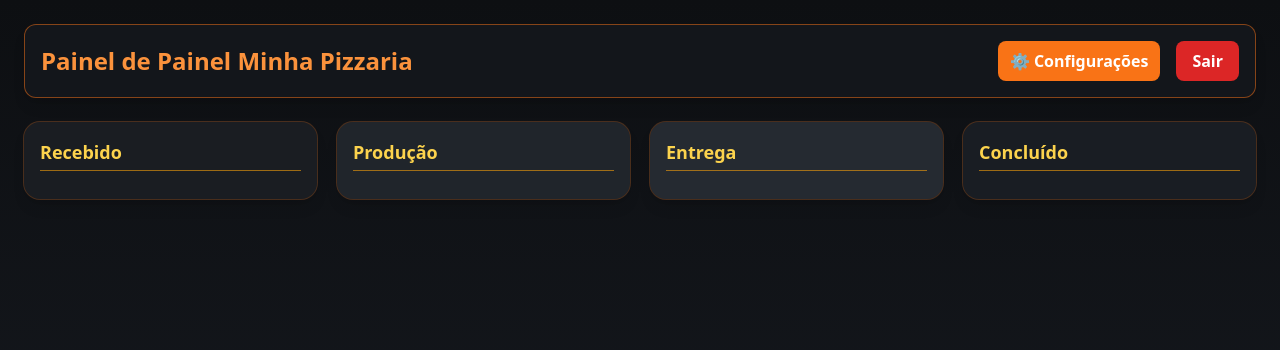
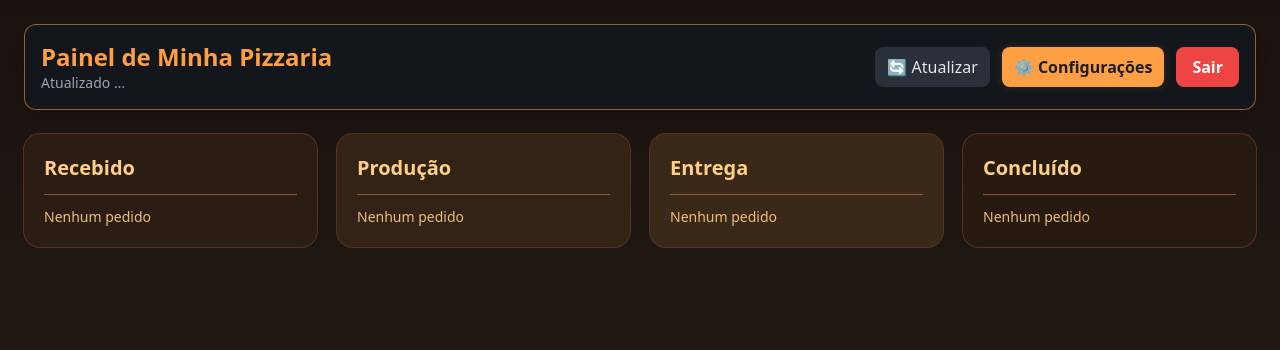
Before and after one commit to lglducci/site-admin-delivery, a React (Vite) app: page /dashboard in a window 1280 px wide. Shown: the top 350 px of the page. Built offline with nearby package versions, Linux system fonts and the light colour scheme.

Commit message:
Update Dashboard.jsx

```diff
--- a/src/pages/Dashboard.jsx
+++ b/src/pages/Dashboard.jsx
@@ -1,191 +1,283 @@
- // src/pages/Dashboard.jsx
-import React, { useEffect, useState } from "react";
-import { useNavigate } from "react-router-dom";
-import PedidoCard from "../components/PedidoCard";
-import { useEmpresa } from "../context/EmpresaContext";
+ import React, { useEffect, useMemo, useState } from "react";
+import ModalVisualizar from "./ModalVisualizar"; // <-- usa o modal que você já tem
 
-function AvancarButton({ onClick }) {
-  return (
-    <button
-      onClick={onClick}
-      className="inline-flex items-center gap-2 bg-orange-500 hover:bg-orange-600 text-white font-semibold px-3 py-1 rounded-lg shadow transition-all"
-    >
-      <svg viewBox="0 0 24 24" className="w-4 h-4 fill-current">
-        <path d="M8 5v14l11-7z" />
-      </svg>
-      Avançar
-    </button>
-  );
+/* 🎨 Tema: 🍕 Clássico Pizzaria (quente e moderno) */
+const THEME = {
+  // Fundo geral (gradiente suave)
+  bgFrom: "#18110e",
+  bgVia:  "#221a14",
+  bgTo:   "#2a2118",
+  // Cores estrutura
+  panelBg: "#13161b",               // cabeçalho
+  panelBorder: "rgba(255,159,67,0.55)", // #ff9f43 translúcido
+  title: "#ff9f43",
+  text: "#e5e7eb",
+  textMuted: "#9ca3af",
+  // Botões
+  btnDark: "#2a2f39",
+  btnDarkText: "#e5e7eb",
+  btnOrange: "#ff9f43",
+  btnOrangeText: "#1b1e25",
+  // Cartões de pedido
+  cardBg: "#1c1612",
+  cardBorder: "rgba(211,124,63,0.30)", // laranja queimado sutil
+};
+
+// Colunas (tons quentes suaves)
+const COLUNAS = [
+  { status: "recebido",  titulo: "Recebido",  cls: "bg-[#2b1d14] text-[#ffcf88]" },
+  { status: "producao",  titulo: "Produção",  cls: "bg-[#332216] text-[#ffcf88]" },
+  { status: "entrega",   titulo: "Entrega",   cls: "bg-[#3a2818] text-[#ffcf88]" },
+  { status: "concluido", titulo: "Concluído", cls: "bg-[#261a11] text-[#ffcf88]" },
+];
+
+/* util: empresa do localStorage */
+function getEmpresaSafe() {
+  try { return JSON.parse(localStorage.getItem("empresa") || "{}"); } catch { return {}; }
 }
 
+/* normaliza status */
+const norm = (s) =>
+  (s || "")
+    .toLowerCase()
+    .normalize("NFD")
+    .replace(/\p{Diacritic}/gu, "");
+
 export default function Dashboard() {
+  const empresa = getEmpresaSafe();
+  const idEmpresa = empresa?.id_empresa ?? empresa?.idEmpresa ?? localStorage.getItem("id_empresa");
+
   const [pedidos, setPedidos] = useState([]);
-  const navigate = useNavigate();
-  const [open, setOpen] = useState(false);
+  const [erro, setErro] = useState("");
+  const [lastUpdated, setLastUpdated] = useState(null);
 
-  let empresa = null;
-  let limparEmpresaSafe = () => {};
-  let carregado = false;
+  // Modal visualizar
+  const [openView, setOpenView] = useState(false);
+  const [viewNumero, setViewNumero] = useState(null);
 
+  const carregar = async () => {
+    const id = Number(idEmpresa);
+    if (!id || Number.isNaN(id)) {
+      setErro("Sem empresa no contexto. Faça login novamente.");
+      return;
+    }
     try {
-    const ctx = useEmpresa();
-    if (ctx?.empresa) empresa = ctx.empresa;
-    if (ctx?.limparEmpresa) limparEmpresaSafe = ctx.limparEmpresa;
-    if (ctx?.carregado) carregado = ctx.carregado;
-  } catch {}
-
-  const getIdEmpresaSafe = () => {
-    try {
-      if (empresa?.id_empresa) return Number(empresa.id_empresa);
-      if (empresa?.idEmpresa) return Number(empresa.idEmpresa);
-      const direto = localStorage.getItem("id_empresa");
-      if (direto && !Number.isNaN(Number(direto))) return Number(direto);
-      const raw = localStorage.getItem("empresa");
-      if (raw) {
-        const obj = JSON.parse(raw);
-        const n = Number(obj?.id_empresa ?? obj?.idEmpresa);
-        if (!Number.isNaN(n)) return n;
+      const resp = await fetch(
+        `https://webhook.lglducci.com.br/webhook/pedidos?id_empresa=${encodeURIComponent(id)}`
+      );
+      const data = await resp.json();
+      setPedidos(Array.isArray(data) ? data : []);
+      setLastUpdated(new Date());
+      setErro("");
+    } catch (e) {
+      console.error(e);
+      setErro("Falha ao carregar pedidos.");
     }
-    } catch {}
-    return null;
   };
 
   useEffect(() => {
-    const fetchPedidos = async () => {
-      try {
-        if (!carregado) return;
-        const empresaId =
-          (empresa && empresa.id_empresa) ||
-          localStorage.getItem("id_empresa");
-        if (!empresaId) return;
+    carregar();
+    const t = setInterval(carregar, 5000);
+    return () => clearInterval(t);
+  }, [idEmpresa]);
 
-        const response = await fetch(
-          `https://webhook.lglducci.com.br/webhook/pedidos?id_empresa=${empresaId}`
-        );
-        const data = await response.json();
-        const lista = Array.isArray(data) ? data : [];
-        const pedidosAdaptados = lista.map((p) => ({
-          numero: p.numero ?? p.pedido_id,
-          status: (p.status ?? "").toString().toLowerCase() || "recebido",
-          nomeCliente: p.nomeCliente ?? p.nome ?? "Cliente",
-          valor: Number(p.valor ?? 0),
-          data: p.data ?? p.create_at ?? new Date().toISOString(),
-        }));
-        setPedidos(pedidosAdaptados);
-      } catch (error) {
-        console.error("Erro ao buscar pedidos:", error);
-      }
-    };
-    fetchPedidos();
-  }, [empresa, carregado]);
-
-  const avancarPedido = async (numero) => {
-    const id_empresa = getIdEmpresaSafe();
-    if (!id_empresa) {
+  const avancar = async (numero) => {
+    const id = Number(idEmpresa);
+    if (!id || Number.isNaN(id)) {
       alert("Empresa não identificada. Abra o cardápio/logue novamente.");
       return;
     }
+    const ok = window.confirm(`Avançar o pedido nº ${numero}?`);
+    if (!ok) return;
     try {
-      const response = await fetch(
-        "https://webhook.lglducci.com.br/webhook/avancar",
-        {
+      const resp = await fetch("https://webhook.lglducci.com.br/webhook/avancar", {
         method: "POST",
         headers: { "Content-Type": "application/json" },
-          body: JSON.stringify({ numero, id_empresa }),
-        }
-      );
-      let data = null;
-      try {
-        data = await response.json();
-      } catch {}
-      if (!response.ok) {
-        console.error("Falha ao avançar:", response.status, data);
+        body: JSON.stringify({ numero, id_empresa: id }),
+      });
+      if (!resp.ok) {
+        let d = null; try { d = await resp.json(); } catch {}
+        console.error("Falha ao avançar:", resp.status, d);
         alert("Falha ao avançar o pedido.");
         return;
       }
-      window.location.reload();
-    } catch (err) {
-      console.error("Erro ao avançar pedido:", err);
+      // otimismo: remove local, sem esperar reload
+      setPedidos((prev) => prev.filter((p) => (p.numero ?? p.pedido_id) !== numero));
+    } catch (e) {
+      console.error(e);
       alert("Erro ao avançar pedido!");
     }
   };
 
-  const handleSair = () => {
-    localStorage.removeItem("token");
-    limparEmpresaSafe();
-    navigate("/");
+  /* agrupamentos */
+  const grupos = useMemo(() => {
+    const r = [], pr = [], e = [], c = [];
+    for (const p of pedidos) {
+      const s = norm(p.status);
+      if (s === "recebido") r.push(p);
+      else if (s === "producao" || s === "em preparo") pr.push(p);
+      else if (s === "entrega" || s === "pronto") e.push(p);
+      else if (s === "concluido" || s === "concluído") c.push(p);
+    }
+    return { r, pr, e, c };
+  }, [pedidos]);
+
+  /* card de pedido */
+  const PedidoItem = ({ p }) => {
+    const numero = p.numero ?? p.pedido_id ?? "—";
+    return (
+      <div
+        className="rounded-xl p-3 md:p-4 border shadow-md mb-3 transition-all"
+        style={{ background: THEME.cardBg, borderColor: THEME.cardBorder }}
+      >
+        <div className="flex items-start justify-between gap-3">
+          <div className="min-w-0">
+            <div className="flex items-center gap-2">
+              {/* número clicável -> abre modal */}
+              <a
+                href="#"
+                onClick={(e) => { e.preventDefault(); setViewNumero(numero); setOpenView(true); }}
+                className="text-base md:text-lg font-semibold underline-offset-4 hover:underline transition-colors"
+                style={{ color: THEME.title }}
+                title={`Visualizar pedido nº ${numero}`}
+              >
+                nº {numero}
+              </a>
+              <span
+                className="text-[11px] md:text-xs px-2 py-0.5 rounded-md"
+                style={{ background: THEME.btnDark, color: THEME.btnDarkText, opacity: 0.9 }}
+              >
+                {p.status}
+              </span>
+            </div>
+            <div className="text-xs md:text-sm mt-1" style={{ color: THEME.textMuted }}>
+              {p.nome_cliente || p.nomeCliente || p.cliente || "—"}
+            </div>
+          </div>
+          <div className="text-sm font-semibold whitespace-nowrap" style={{ color: THEME.text }}>
+            {p.valor != null ? `R$ ${Number(p.valor).toFixed(2)}` : "—"}
+          </div>
+        </div>
+
+        <div className="mt-3 flex justify-end">
+          <button
+            onClick={() => avancar(numero)}
+            className="px-3 py-1.5 rounded-md text-xs md:text-sm font-semibold transition-colors"
+            style={{ background: THEME.btnOrange, color: THEME.btnOrangeText }}
+          >
+            ▶ Avançar
+          </button>
+        </div>
+      </div>
+    );
   };
 
-  // Tema atualizado — marrom escuro suave
-
-const colunas = [
-  { status: "recebido",  titulo: "Recebido",  cls: "bg-[#1a1d22] text-amber-300" },
-  { status: "producao",  titulo: "Produção",  cls: "bg-[#20252b] text-amber-300" },
-  { status: "entrega",   titulo: "Entrega",   cls: "bg-[#252a31] text-amber-300" },
-  { status: "concluido", titulo: "Concluído", cls: "bg-[#191d23] text-amber-300" },
-];
-
-
-
-
-
-
-
-  if (!carregado) {
-    return (
-      <div className="flex justify-center items-center h-screen bg-black text-white">
-        <h2>Carregando informações da empresa...</h2>
+  /* coluna */
+  const Coluna = ({ titulo, items, cls }) => (
+    <div className={`rounded-2xl p-4 md:p-5 ring-1 ring-[#d37c3f]/30 ${cls}`}>
+      <div className="pb-3 mb-3 border-b border-[#d37c3f]/60">
+        <h2 className="text-lg md:text-xl font-semibold">{titulo}</h2>
+      </div>
+      {items.length === 0 ? (
+        <div className="text-sm opacity-90">Nenhum pedido</div>
+      ) : (
+        items.map((p) => <PedidoItem key={p.numero ?? p.pedido_id} p={p} />)
+      )}
     </div>
   );
-  }
+
+  /* sair */
+  const sair = () => {
+    localStorage.removeItem("empresa");
+    localStorage.removeItem("user_id");
+    localStorage.removeItem("email");
+    window.location.href = "/login";
+  };
 
   return (
-    <div className="min-h-screen bg-gradient-to-b from-[#0d0f12] via-[#13161b] to-[#1b1f25] text-white p-6">
-      {/* Cabeçalho */}
-      <div className="flex justify-between items-center mb-6 bg-[#13161b] shadow-lg rounded-xl p-4 border border-orange-500/50 relative z-40">
-        <h1 className="text-2xl font-bold text-orange-400">
-          Painel de {empresa?.nome || "Painel Minha Pizzaria"}
+    <div
+      className="min-h-screen p-4 md:p-6 text-white"
+      style={{
+        background: `linear-gradient(to bottom, ${THEME.bgFrom}, ${THEME.bgVia}, ${THEME.bgTo})`,
+      }}
+    >
+      {/* Cabeçalho (menu fixo, dropdown acima de tudo) */}
+      <div
+        className="flex justify-between items-center mb-6 shadow-lg rounded-xl p-4 border relative z-50"
+        style={{ background: THEME.panelBg, borderColor: THEME.panelBorder }}
+      >
+        <div>
+          <h1 className="text-2xl font-bold" style={{ color: THEME.title }}>
+            Painel de {empresa?.nome_empresa || empresa?.nome || "Minha Pizzaria"}
           </h1>
+          <p className="text-xs md:text-sm" style={{ color: THEME.textMuted }}>
+            Atualizado {lastUpdated ? `às ${lastUpdated.toLocaleTimeString()}` : "…"}
+          </p>
+        </div>
 
-        <div className="flex items-center gap-4">
+        <div className="flex items-center gap-3">
+          {/* 🔄 Atualizar */}
+          <button
+            onClick={carregar}
+            className="flex items-center gap-2 px-3 py-2 rounded-lg font-medium transition-colors"
+            style={{ background: THEME.btnDark, color: THEME.btnDarkText }}
+            title="Atualizar pedidos"
+          >
+            🔄 Atualizar
+          </button>
+
+          {/* ⚙️ Configurações */}
           <div className="relative">
-            <button
-              onClick={() => setOpen((prev) => !prev)}
-              className="flex items-center gap-2 bg-orange-500 hover:bg-orange-600 px-3 py-2 rounded-lg font-semibold text-white transition-all"
+            <details>
+              <summary
+                className="list-none cursor-pointer flex items-center gap-2 px-3 py-2 rounded-lg font-semibold transition-all"
+                style={{
+                  background: THEME.btnOrange,
+                  color: THEME.btnOrangeText,
+                  boxShadow: "0 0 10px rgba(255,159,67,0.15)",
+                }}
               >
                 ⚙️ Configurações
-            </button>
+              </summary>
 
-            {open && (
+              {/* dropdown */}
               <div
-                className="absolute right-0 mt-2 w-56 bg-[#1f242b] border border-orange-400/60 shadow-xl rounded-xl py-2 z-50"
+                className="absolute right-0 mt-2 w-60 rounded-xl border shadow-xl z-[9999]"
+                style={{
+                  borderColor: THEME.panelBorder,
+                  background: "rgba(27,30,37,0.98)",
+                  backdropFilter: "blur(8px)",
+                }}
               >
                 {[
                   ["🏢", "Dados da Empresa", "https://webhook.lglducci.com.br/webhook/config_empresa"],
                   ["💬", "Mensagem Padrão", "https://webhook.lglducci.com.br/webhook/mensagem_padrao"],
                   ["📈", "Relatórios", "/relatorios"],
                   ["🍕", "Cardápio", "/cardapio"],
-                  ["✨", "Modelo de Custo", "/pizza-modelo"]
+                  ["✨", "Modelo de Custo", "/pizza-modelo"],
                 ].map(([icon, label, link], i) => (
                   <button
                     key={i}
                     onClick={() =>
                       link.startsWith("http")
                         ? window.open(link, "_blank")
-                        : navigate(link)
+                        : (window.location.href = link)
                     }
-                    className="w-full text-left px-4 py-2 text-sm hover:bg-orange-600/20 flex items-center gap-2 transition-colors"
+                    className="w-full text-left px-4 py-2.5 text-sm hover:bg-[#ff9f4315] flex items-center gap-2 transition-colors"
+                    style={{ color: THEME.text }}
                   >
                     <span>{icon}</span> {label}
                   </button>
                 ))}
               </div>
-            )}
+            </details>
           </div>
 
+          {/* Sair */}
           <button
-            onClick={handleSair}
-            className="bg-red-600 hover:bg-red-700 px-4 py-2 rounded-lg font-semibold transition"
+            onClick={sair}
+            className="px-4 py-2 rounded-lg font-semibold transition"
+            style={{ background: "#ef4444", color: "#fff" }}
           >
             Sair
           </button>
@@ -194,52 +286,19 @@ const colunas = [
 
       {/* Colunas */}
       <div className="grid grid-cols-1 md:grid-cols-2 lg:grid-cols-4 gap-5 relative z-10">
-        {colunas.map((coluna) => (
-          <div
-            key={coluna.status}
-            className={`rounded-2xl shadow-lg p-4 ring-1 ring-[#a25b2a]/40 ${coluna.cls}`}
-          >
-            <h2 className="text-lg font-bold mb-3 pb-1 border-b border-amber-500/60">
-              {coluna.titulo}
-            </h2>
-
-            {pedidos
-              .filter((p) => p.status === coluna.status)
-              .map((p) => (
-                <div
-                  key={p.numero}
-                  className="bg-[#14181d] text-gray-100 p-3 rounded-xl shadow-md mb-3 border border-[#784421]/30 hover:border-amber-400/70 transition-all"
-                >
-                  <div className="flex justify-between items-center mb-1">
-                    <button
-                      onClick={(e) => {
-                        e.stopPropagation();
-                        navigate(
-                          `/detalhes?numero=${p.numero}&id_empresa=${getIdEmpresaSafe()}`
-                        );
-                      }}
-                      className="font-semibold hover:text-amber-300 underline underline-offset-2"
-                    >
-                      nº {p.numero}
-                    </button>
-
-                    <span className="text-amber-400 font-bold">
-                      R$ {p.valor.toLocaleString("pt-BR", {
-                        minimumFractionDigits: 2,
-                      })}
-                    </span>
+        <Coluna titulo="Recebido"  items={grupos.r}  cls={COLUNAS[0].cls} />
+        <Coluna titulo="Produção"  items={grupos.pr} cls={COLUNAS[1].cls} />
+        <Coluna titulo="Entrega"   items={grupos.e}  cls={COLUNAS[2].cls} />
+        <Coluna titulo="Concluído" items={grupos.c}  cls={COLUNAS[3].cls} />
       </div>
 
-                  <p className="text-sm text-gray-300 mb-2">{p.nomeCliente}</p>
-
-                  <div className="flex justify-end">
-                    <AvancarButton onClick={() => avancarPedido(p.numero)} />
-                  </div>
-                </div>
-              ))}
-          </div>
-        ))}
-      </div>
+      {/* Modal Visualizar (abre ao clicar no nº do pedido) */}
+      <ModalVisualizar
+        open={openView}
+        onClose={() => setOpenView(false)}
+        numero={viewNumero}
+        idEmpresa={idEmpresa}
+      />
     </div>
   );
 }
```
Lines whose indentation alone changed are shown as unchanged.
